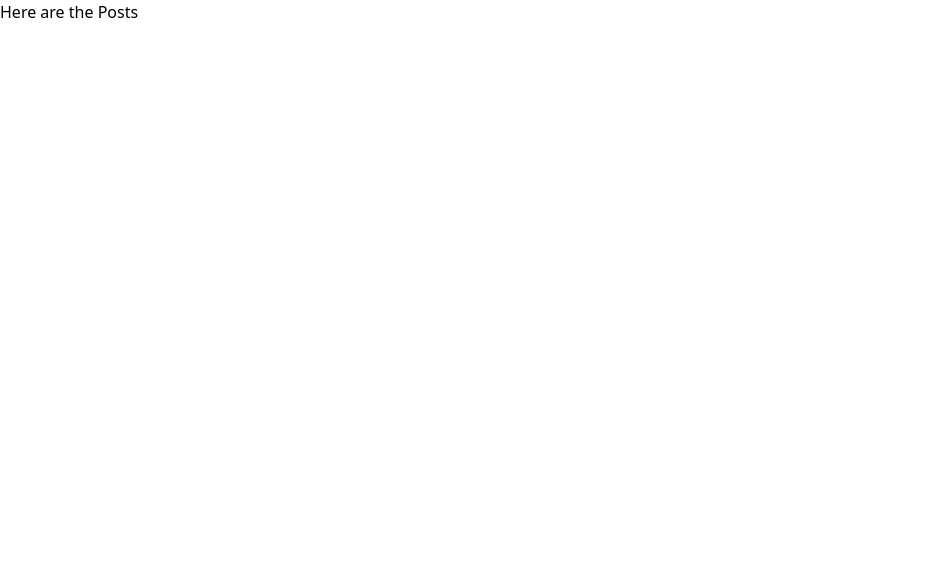
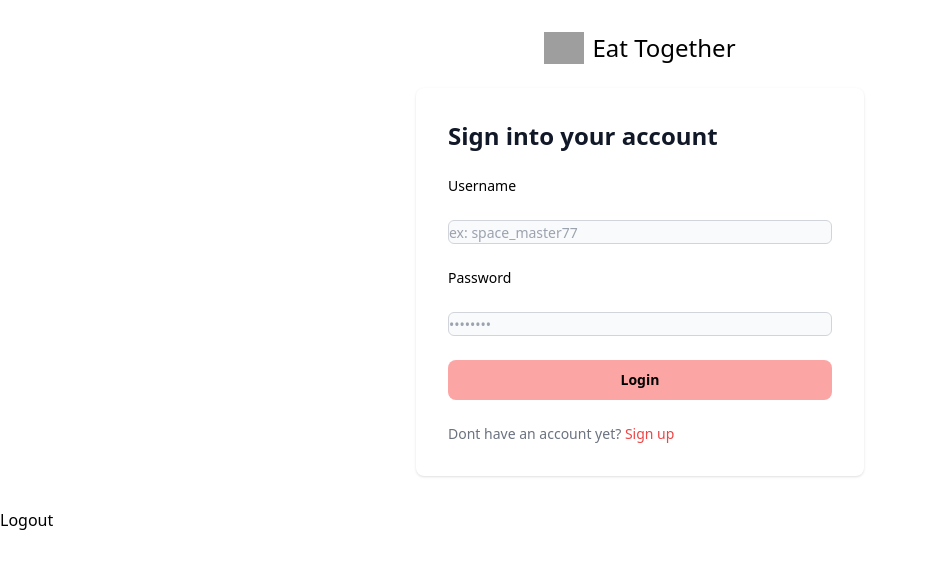
Before and after one commit to mmdanat/Phase-5-Project-, a React (Create React App) app in the folder client/: page /login in a window 1280 px wide. Shown: the top 568 px of the page, without its empty margins (0-926 px from the left). Built offline with nearby package versions, Linux system fonts and the light colour scheme; no server answers; grey boxes are pictures that could not be loaded.

Commit message:
added user auth and login page css

```diff
--- /dev/null
+++ b/client/src/components/AllPostsCards.js
@@ -0,0 +1,12 @@
+
+function AllPostsCards(){
+
+    return(
+        <div>
+            <h1>All Meal Posts Here</h1>
+        </div>
+    )
+}
+
+
+export default AllPostsCards;
--- a/client/src/components/App.js
+++ b/client/src/components/App.js
@@ -1,9 +1,48 @@
+import { useEffect,useState} from 'react';
+import { Routes, Route, Navigate } from 'react-router-dom'
+
+import LoginForm from './LoginForm';
+import AllPostsCards from './AllPostsCards';
+import Logout from './Logout';
 
 
-import { useEffect} from 'react';
-// import { Routes, Route } from 'react-router-dom'
+
 
 function App() {
+
+  const [user,setUser] = useState("")
+
+  useEffect(()=> {
+    fetch("/check_session").then((resp) => {
+      if (resp.ok){
+        resp.json().then((user) =>setUser(user))
+      }
+    });
+  },[]);
+
+  function handleLogin(e){
+    e.preventDefault()
+
+    let username = e.target.username.value;
+
+    fetch('/login',{
+      method:"POST",
+      headers: {
+        "Content-Type": "application/json",
+      },
+      body:JSON.stringify({username}),
+    })
+      .then((resp) =>{
+        if (resp.ok) {
+          resp.json().then((user) =>setUser(user));
+        }
+      })
+  }
+
+  console.log(user)
+
+
+
 
   useEffect(() =>{
     fetch('/all_posts')
@@ -12,18 +51,30 @@ function App() {
   },[])
 
 
-  function handleLogin(e){
-    e.preventDefault()
-
-    let username = e.target.username.value;
-
-  }
-
-
 
   return (
     <div className="App">
-      <h1 className = 'text-bue'>Here are the Posts</h1>
+      <Routes>
+        <Route
+          exact path = '/login'
+          element = {<LoginForm handleLogin = {handleLogin}/>}
+        />
+
+        {/* <Route
+          exact path = '/'
+          elemet = {<HomePage user = {user}/>}
+        /> */}
+
+        <Route
+          exact path = '/all_posts'
+          element = {<AllPostsCards/>}
+
+        />
+
+      </Routes>
+
+      <Logout setUser = {setUser}/>
+
 
     </div>
   );
--- /dev/null
+++ b/client/src/components/LoginForm.js
@@ -0,0 +1,44 @@
+
+
+function LoginForm({handleLogin}){
+
+
+    return (
+        <div className = "flex flex-col items-center justify-center px-6 py-8 mx-auto border-black">
+            <a className = 'flex items-center mb-6 text-2xl text-grey-900 border-solid'>
+                <img className = "w-10 h-8 mr-2"src = 'https://media.istockphoto.com/id/1137640747/vector/yummy-smile-vector-eating-emoji-face-icon.jpg?s=612x612&w=0&k=20&c=maEPAROCGT2W0wIZ9GmUk3dKDJIrFCxxehOntgUfVTs=' />
+                Eat Together
+            </a>
+            <div className = "w-full bg-white rounded-lg shadow dark:border md:mt-0 sm:max-w-md xl:p-0 dark:border-gray-700" >
+                <div className ="p-6 space-y-4 md:space-y-6 sm:p-8">
+                    <h1 className="text-l font-bold text-gray-900 md:text-2xl">
+                        Sign into your account
+                    </h1>
+
+                    <form onSubmit = {handleLogin} className = "space-y-4 md:space-y-6" >
+
+                        <label className="block mb-2 text-sm font-medium ">Username</label>
+                        <input id = "username" type = "text" required placeholder = "ex: space_master77"className = "bg-gray-50 border border-gray-300 text-zinc-300 sm:text-sm rounded-md block w-full h-6"/>
+
+                        <label className="block mb-2 text-sm font-medium ">Password</label>
+                        <input id = "password" type = "text" placeholder = "••••••••" className = "bg-gray-50 border border-gray-300 text-zinc-300 sm:text-sm rounded-md block w-full h-6"/>
+
+
+                        <button className = "w-full bg-red-300 hover:bg-red-400 focus:ring-4 focus:outline-none font-semibold rounded-lg text-sm px-5 py-2.5 text-center " type = "submit">Login</button>
+                        <p className="text-sm font-light text-gray-500 dark:text-gray-400">
+                            Dont have an account yet? <a href = "" className="font-medium text-red-500 hover:underline">Sign up</a>
+                        </p>
+                    </form>
+
+                </div>
+
+            </div>
+        </div>
+
+
+    )
+
+
+}
+
+export default LoginForm;
--- /dev/null
+++ b/client/src/components/Logout.js
@@ -0,0 +1,18 @@
+
+function Logout({setUser}){
+
+    function handleLogout(){
+        fetch('/logout',{
+            method:"DELETE",})
+            .then (setUser(null))
+    }
+
+
+    return(
+        <div>
+            <button onClick = {handleLogout}>Logout</button>
+        </div>
+    )
+}
+
+export default Logout;
```
Also changed, not shown: client/src/components/SignUpForm.js (deleted), 1 other file (tests, documents, lock files or other folders).
